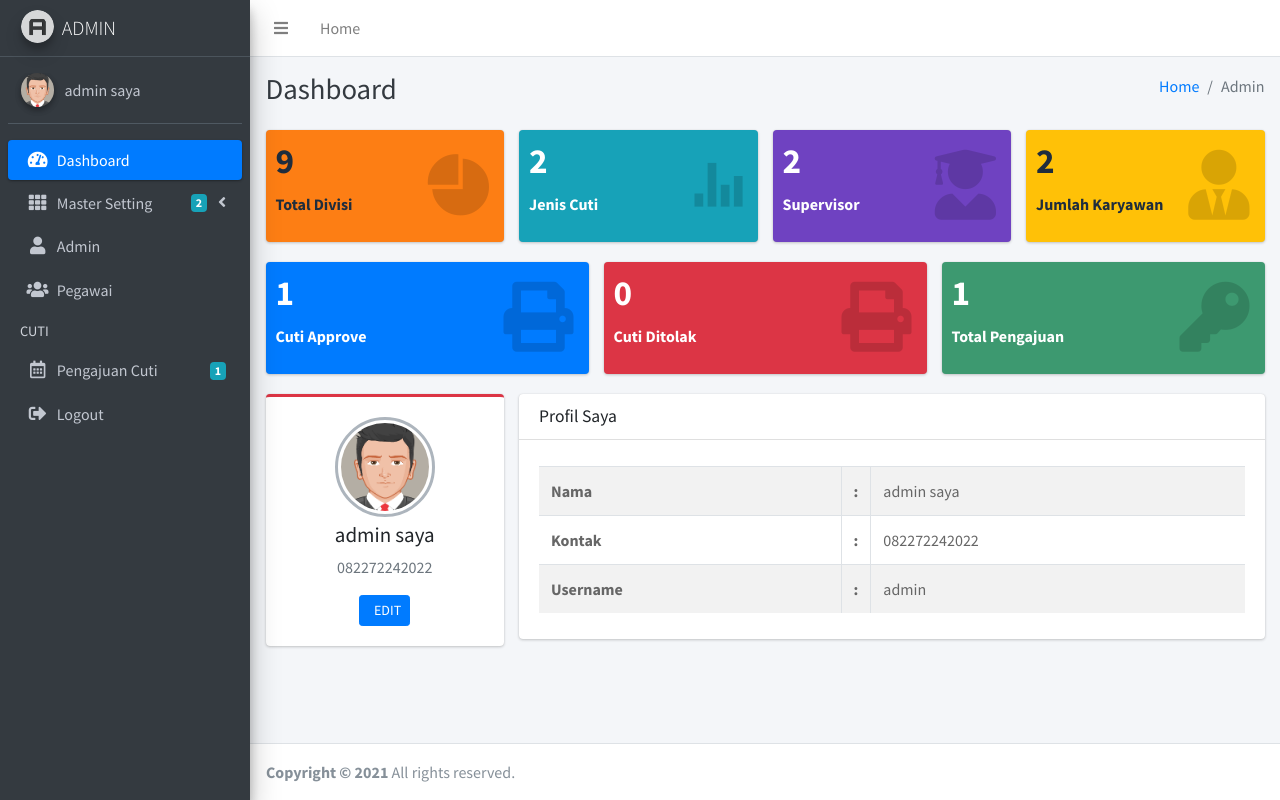
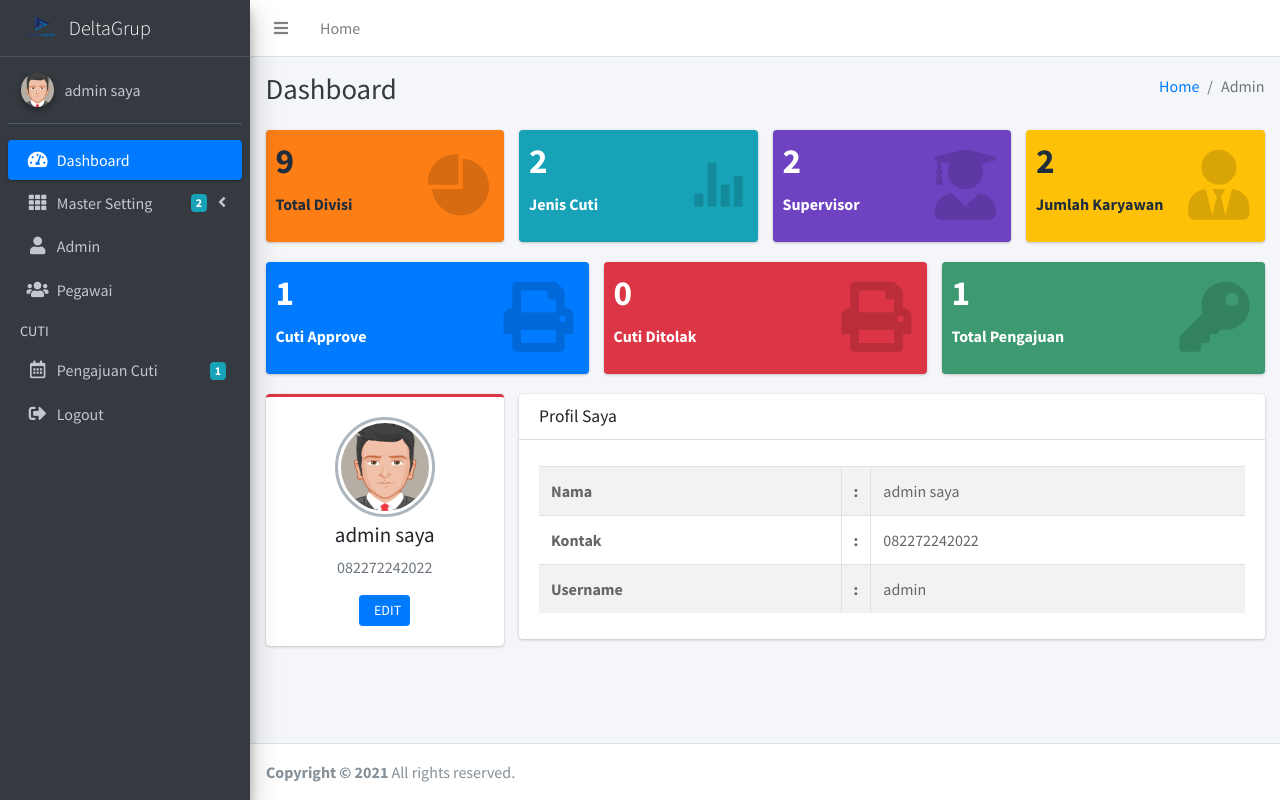
Before and after one commit to ArrayBeyy/cuti_karyawan, a PHP site: page /admin/index.php in a window 1280 px wide. Run offline with PHP 8.4, Linux system fonts and the light colour scheme; a user stored in the database is signed in; data comes from the database, SQL or seed files in the repository; some libraries are stand-ins or nearby versions.

Commit message:
menambahkan logo untuk halaman admin

```diff
--- a/admin/header.php
+++ b/admin/header.php
@@ -55,9 +55,9 @@
   <aside class="main-sidebar sidebar-dark-primary elevation-4">
     <!-- Brand Logo -->
     <a href="index.php" class="brand-link">
-      <img src="../dist/img/AdminLTELogo.png" alt="AdminLTE Logo" class="brand-image img-circle elevation-3"
+      <img src="../logo_delta.png" style= "width: 40px; height: 200px;" alt="" class="brand-image "
            style="opacity: .8">
-      <span class="brand-text font-weight-light">ADMIN</span>
+      <span class="brand-text font-weight-light">DeltaGrup</span>
     </a>
 
 
```
